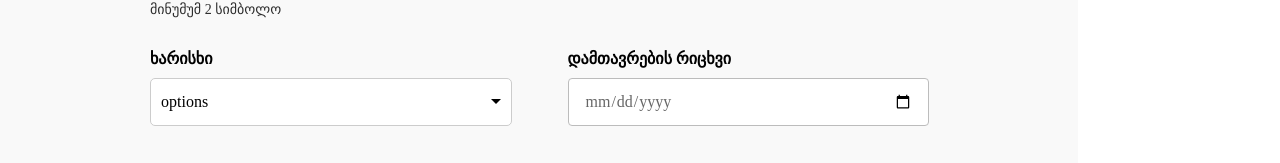
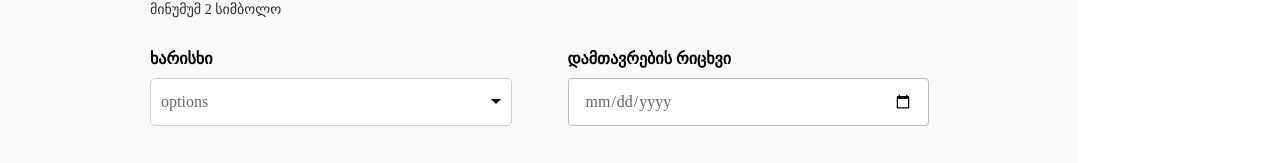
Before and after one commit to lukakhutsishvili/CVgenerator, a React (Vite) app: page /Education in a window 1280 px wide. Shown: the part 247-410 px from the top of the page. Built offline with nearby package versions, Linux system fonts and the light colour scheme; a web font is replaced by a local one.

Commit message:
refactoring customSelect

```diff
--- a/src/components/customSelect.tsx
+++ b/src/components/customSelect.tsx
@@ -20,7 +20,11 @@ const CustomSelect: React.FC<CustomSelectProps> = ({
 
   return (
     <SelectContainer>
-      <SelectedOption onClick={() => setIsOpen(!isOpen)}>
+      <SelectedOption
+        onClick={() => setIsOpen(!isOpen)}
+        selectedOption={selectedOption}
+        defaultValue={defaultValue}
+      >
         {selectedOption}
         <Arrow />
       </SelectedOption>
@@ -41,12 +45,15 @@ export default CustomSelect;
 
 const SelectContainer = styled.div`
   position: relative;
-  width: webkit-fill-available;
+  width: -webkit-fill-available;
   height: 48px;
   margin-top: 8px;
 `;
 
-const SelectedOption = styled.div`
+const SelectedOption = styled.div<{
+  selectedOption: string;
+  defaultValue: string;
+}>`
   display: flex;
   justify-content: space-between;
   align-items: center;
@@ -56,6 +63,8 @@ const SelectedOption = styled.div`
   background-color: #fff;
   cursor: pointer;
   height: 48px;
+  color: ${({ selectedOption, defaultValue }) =>
+    selectedOption === defaultValue ? "rgba(0, 0, 0, 0.6)" : "#000"};
 `;
 
 const Arrow = styled.span`
--- a/src/pages/PersonalInfo.tsx
+++ b/src/pages/PersonalInfo.tsx
@@ -233,7 +233,6 @@ export default function PersonalInfo() {
                   <Controller
                     control={control}
                     name="phoneNumber"
-                    defaultValue="+(995)"
                     rules={{
                       required: true,
                       minLength: 16,
@@ -243,6 +242,7 @@ export default function PersonalInfo() {
                         getbordercolor={getBorderColor("phoneNumber")}
                         {...field}
                         mask="+995 ___ __ __ __"
+                        placeholder="+995 551 12 34 56"
                         replacement={{ _: /\d/ }}
                         onChange={(e: any) => {
                           const { value } = e.target;
```
